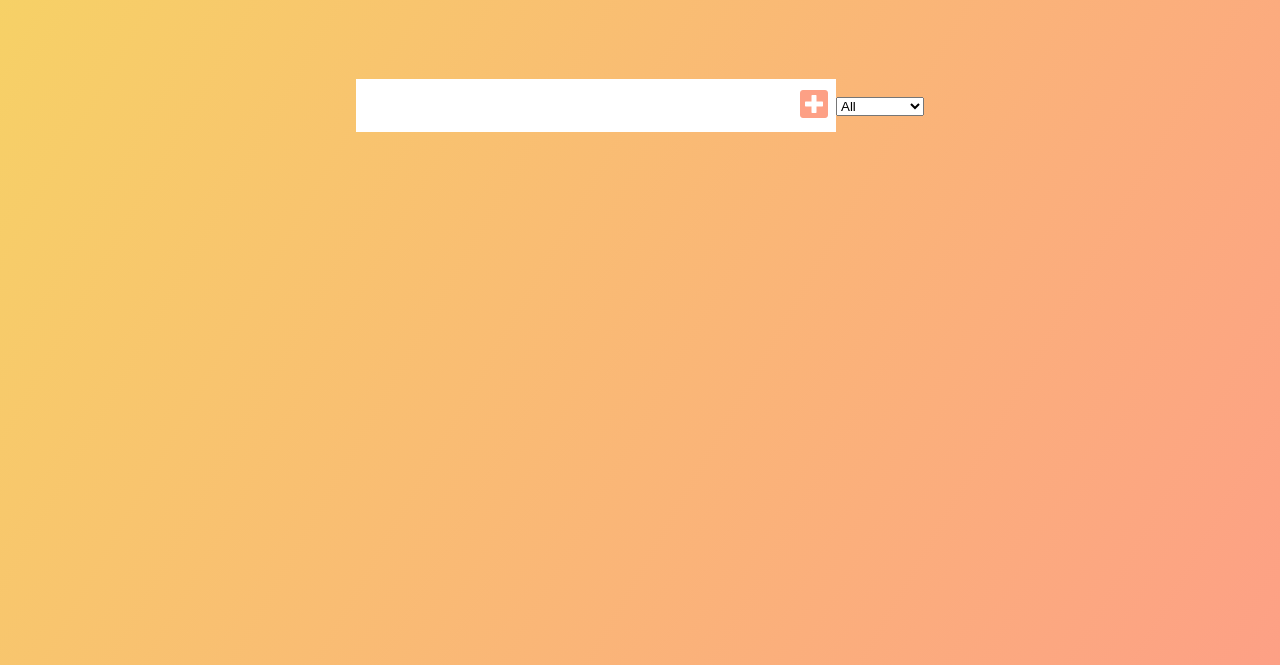
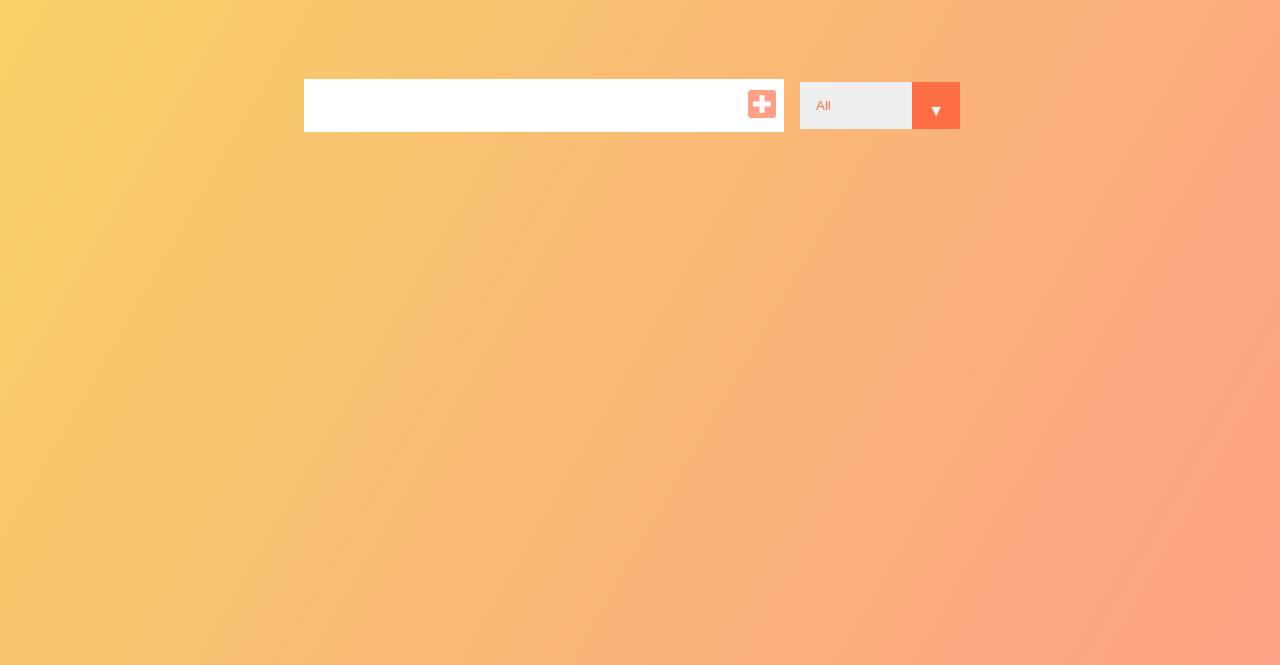
Before and after one commit to dcc5235/JS_Demo2, a plain HTML site: page index.html in a window 1280 px wide. Shown: the part 135-800 px from the top of the page. Drawn offline with Linux system fonts and the light colour scheme.

Commit message:
added style to select element

```diff
--- a/style.css
+++ b/style.css
@@ -101,3 +101,37 @@ form button:hover{
   transform: translateY(8rem) rotateZ(20deg);
   opacity: 0;
 }
+
+select{
+  -webkit-appearance: none;
+  -moz-appearance: none;
+  appearance: none;
+  outline: none;
+  border: none;
+  color: #ff6f47;
+  width: 10rem;
+  cursor: pointer;
+  padding: 1rem;
+}
+
+.select {
+  margin: 1rem;
+  position: relative;
+  overflow: hidden;
+}
+
+.select::after {
+  content: "\25BC";
+  position: absolute;
+  background: #ff6f47;
+  top: 0;
+  right: 0;
+  padding: 1rem;
+  pointer-events: none;
+  transition: all .3s ease;
+}
+
+.select:hover::after {
+  background: #fff;
+  color: #ff6f47;
+}
```
